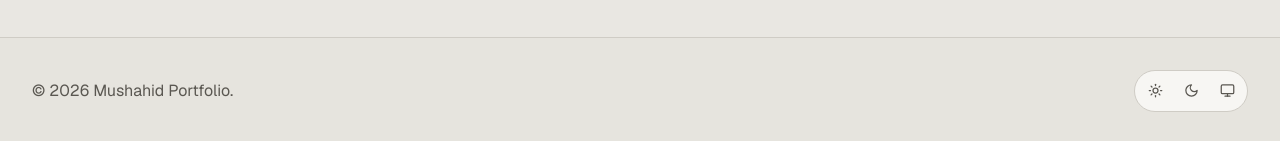
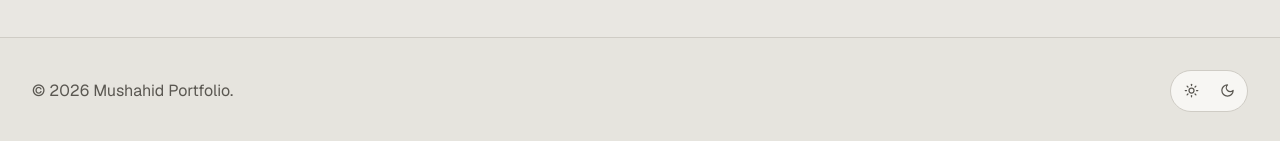
Before and after one commit to mushahidd/My-Portfolio, a Next.js app: page /projects in a window 1280 px wide. Shown: the part 6516-6657 px from the top of the page. Built offline with nearby package versions, Linux system fonts and the light colour scheme.

Commit message:
Drop the system option from the theme switcher
Light/dark only. Also sets enableSystem={false} so no visitor can be left on a stored "system" theme with no button matching it.

Co-Authored-By: Claude Opus 5 <noreply@anthropic.com>

```diff
--- a/app/layout.tsx
+++ b/app/layout.tsx
@@ -24,7 +24,7 @@ export default function RootLayout({
         <ThemeProvider
           attribute="class"
           defaultTheme="light"
-          enableSystem
+          enableSystem={false}
           disableTransitionOnChange
         >
           {children}
--- a/components/theme-switcher.tsx
+++ b/components/theme-switcher.tsx
@@ -2,12 +2,11 @@
 
 import { useEffect, useState } from 'react';
 import { useTheme } from 'next-themes';
-import { Monitor, Moon, Sun } from 'lucide-react';
+import { Moon, Sun } from 'lucide-react';
 
 const OPTIONS = [
   { value: 'light', label: 'Light', Icon: Sun },
   { value: 'dark', label: 'Dark', Icon: Moon },
-  { value: 'system', label: 'System', Icon: Monitor },
 ] as const;
 
 export function ThemeSwitcher() {
```
